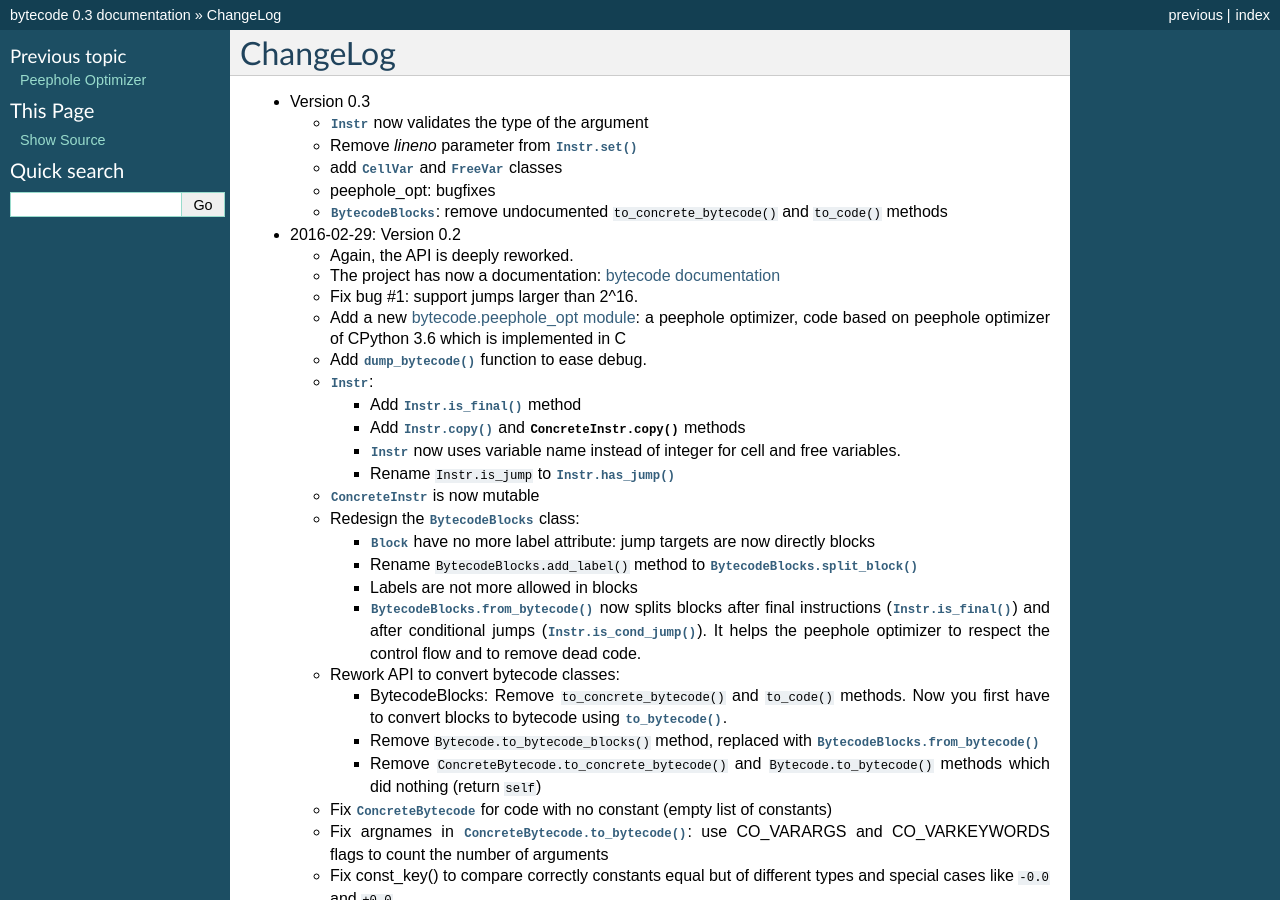
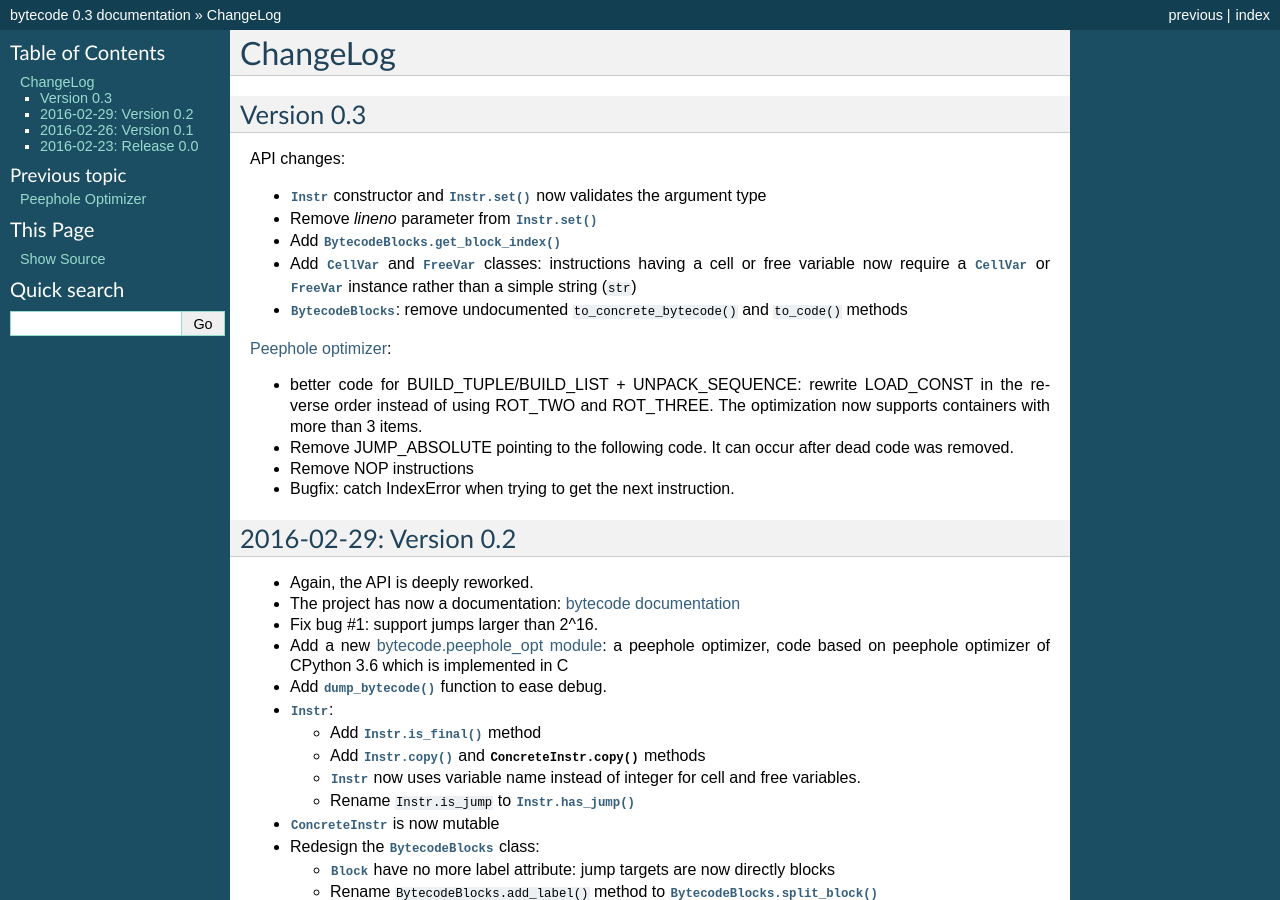
Before and after one commit to MatthieuDartiailh/bytecode, a Sphinx documentation site: the page built from doc/changelog.rst, in a window 1280 px wide and 900 px high. Built offline with Sphinx 7.4.7, drawn with Linux system fonts in a browser that asks for light colours.

Commit message:
changelog

```diff
--- a/TODO.rst
+++ b/TODO.rst
@@ -1,10 +1,10 @@
+* COMPARE_OP argument: use an enum
 * CPython: Python/compile.c, add assertion to deny negative argument?
 * ConcreteBytecode.to_code(): compute the stack level, see byteplay
   and Python/compile.c?
 * ConcreteBytecode.to_code(): better error reporting on bugs in the code
 * Bytecode: rename kw_only_argcount to kwonlyargcount?
 * Document or expose CO_xxx flags
-* COMPARE_OP argument: use an enum?
 
 Peephole
 ========
--- a/doc/api.rst
+++ b/doc/api.rst
@@ -420,6 +420,8 @@ BytecodeBlocks
 
       Raise a :exc:`ValueError` if the block is not part of the bytecode.
 
+      .. versionadded:: 0.3
+
    .. method:: split_block(block: Block, index: int) -> Block
 
       Split a block into two blocks at the specific instruction. Return
--- a/doc/changelog.rst
+++ b/doc/changelog.rst
@@ -1,68 +1,89 @@
 ChangeLog
 =========
 
-* Version 0.3
+Version 0.3
+-----------
 
-  - :class:`Instr` now validates the type of the argument
-  - Remove *lineno* parameter from :meth:`Instr.set`
-  - add :class:`CellVar` and :class:`FreeVar` classes
-  - peephole_opt: bugfixes
-  - :class:`BytecodeBlocks`: remove undocumented ``to_concrete_bytecode()``
-    and ``to_code()`` methods
+API changes:
 
-* 2016-02-29: Version 0.2
+- :class:`Instr` constructor and :meth:`Instr.set` now validates the argument
+  type
+- Remove *lineno* parameter from :meth:`Instr.set`
+- Add :meth:`BytecodeBlocks.get_block_index`
+- Add :class:`CellVar` and :class:`FreeVar` classes: instructions having
+  a cell or free variable now require a :class:`CellVar` or :class:`FreeVar`
+  instance rather than a simple string (``str``)
+- :class:`BytecodeBlocks`: remove undocumented ``to_concrete_bytecode()``
+  and ``to_code()`` methods
 
-  - Again, the API is deeply reworked.
-  - The project has now a documentation:
-    `bytecode documentation <https://bytecode.readthedocs.org/>`_
-  - Fix bug #1: support jumps larger than 2^16.
-  - Add a new :ref:`bytecode.peephole_opt module <peephole_opt>`: a peephole
-    optimizer, code based on peephole optimizer of CPython 3.6 which is
-    implemented in C
-  - Add :func:`dump_bytecode` function to ease debug.
-  - :class:`Instr`:
+:ref:`Peephole optimizer <peephole_opt>`:
 
-    * Add :func:`Instr.is_final` method
-    * Add :meth:`Instr.copy` and :meth:`ConcreteInstr.copy` methods
-    * :class:`Instr` now uses variable name instead of integer for cell and
-      free variables.
-    * Rename ``Instr.is_jump`` to :meth:`Instr.has_jump`
+- better code for BUILD_TUPLE/BUILD_LIST + UNPACK_SEQUENCE: rewrite
+  LOAD_CONST in the reverse order instead of using ROT_TWO and ROT_THREE.
+  The optimization now supports containers with more than 3 items.
+- Remove JUMP_ABSOLUTE pointing to the following code. It can occur
+  after dead code was removed.
+- Remove NOP instructions
+- Bugfix: catch IndexError when trying to get the next instruction.
+
+2016-02-29: Version 0.2
+-----------------------
+
+- Again, the API is deeply reworked.
+- The project has now a documentation:
+  `bytecode documentation <https://bytecode.readthedocs.org/>`_
+- Fix bug #1: support jumps larger than 2^16.
+- Add a new :ref:`bytecode.peephole_opt module <peephole_opt>`: a peephole
+  optimizer, code based on peephole optimizer of CPython 3.6 which is
+  implemented in C
+- Add :func:`dump_bytecode` function to ease debug.
+- :class:`Instr`:
+
+  * Add :func:`Instr.is_final` method
+  * Add :meth:`Instr.copy` and :meth:`ConcreteInstr.copy` methods
+  * :class:`Instr` now uses variable name instead of integer for cell and
+    free variables.
+  * Rename ``Instr.is_jump`` to :meth:`Instr.has_jump`
 
 
-  - :class:`ConcreteInstr` is now mutable
-  - Redesign the :class:`BytecodeBlocks` class:
+- :class:`ConcreteInstr` is now mutable
+- Redesign the :class:`BytecodeBlocks` class:
 
-    - :class:`Block` have no more label attribute: jump targets are now
-      directly blocks
-    - Rename ``BytecodeBlocks.add_label()`` method to
-      :meth:`BytecodeBlocks.split_block`
-    - Labels are not more allowed in blocks
-    - :meth:`BytecodeBlocks.from_bytecode` now splits blocks after final
-      instructions (:meth:`Instr.is_final`) and after conditional jumps
-      (:meth:`Instr.is_cond_jump`). It helps the peephole optimizer to
-      respect the control flow and to remove dead code.
+  - :class:`Block` have no more label attribute: jump targets are now
+    directly blocks
+  - Rename ``BytecodeBlocks.add_label()`` method to
+    :meth:`BytecodeBlocks.split_block`
+  - Labels are not more allowed in blocks
+  - :meth:`BytecodeBlocks.from_bytecode` now splits blocks after final
+    instructions (:meth:`Instr.is_final`) and after conditional jumps
+    (:meth:`Instr.is_cond_jump`). It helps the peephole optimizer to
+    respect the control flow and to remove dead code.
 
-  - Rework API to convert bytecode classes:
+- Rework API to convert bytecode classes:
 
-    - BytecodeBlocks: Remove ``to_concrete_bytecode()`` and ``to_code()``
-      methods. Now you first have to convert blocks to bytecode using
-      :meth:`~BytecodeBlocks.to_bytecode`.
-    - Remove ``Bytecode.to_bytecode_blocks()`` method, replaced with
-      :meth:`BytecodeBlocks.from_bytecode`
-    - Remove ``ConcreteBytecode.to_concrete_bytecode()`` and
-      ``Bytecode.to_bytecode()`` methods which did nothing (return ``self``)
+  - BytecodeBlocks: Remove ``to_concrete_bytecode()`` and ``to_code()``
+    methods. Now you first have to convert blocks to bytecode using
+    :meth:`~BytecodeBlocks.to_bytecode`.
+  - Remove ``Bytecode.to_bytecode_blocks()`` method, replaced with
+    :meth:`BytecodeBlocks.from_bytecode`
+  - Remove ``ConcreteBytecode.to_concrete_bytecode()`` and
+    ``Bytecode.to_bytecode()`` methods which did nothing (return ``self``)
 
-  - Fix :class:`ConcreteBytecode` for code with no constant (empty list of
-    constants)
-  - Fix argnames in :meth:`ConcreteBytecode.to_bytecode`: use CO_VARARGS and
-    CO_VARKEYWORDS flags to count the number of arguments
-  - Fix const_key() to compare correctly constants equal but of different types
-    and special cases like ``-0.0`` and ``+0.0``
+- Fix :class:`ConcreteBytecode` for code with no constant (empty list of
+  constants)
+- Fix argnames in :meth:`ConcreteBytecode.to_bytecode`: use CO_VARARGS and
+  CO_VARKEYWORDS flags to count the number of arguments
+- Fix const_key() to compare correctly constants equal but of different types
+  and special cases like ``-0.0`` and ``+0.0``
 
-* 2016-02-26: Version 0.1
 
-  - Rewrite completely the API!
+2016-02-26: Version 0.1
+-----------------------
 
-* 2016-02-23: Release 0.0
+- Rewrite completely the API!
 
-  - First public release
+
+2016-02-23: Release 0.0
+-----------------------
+
+- First public release
```
Also changed, not shown: 1 other file.
